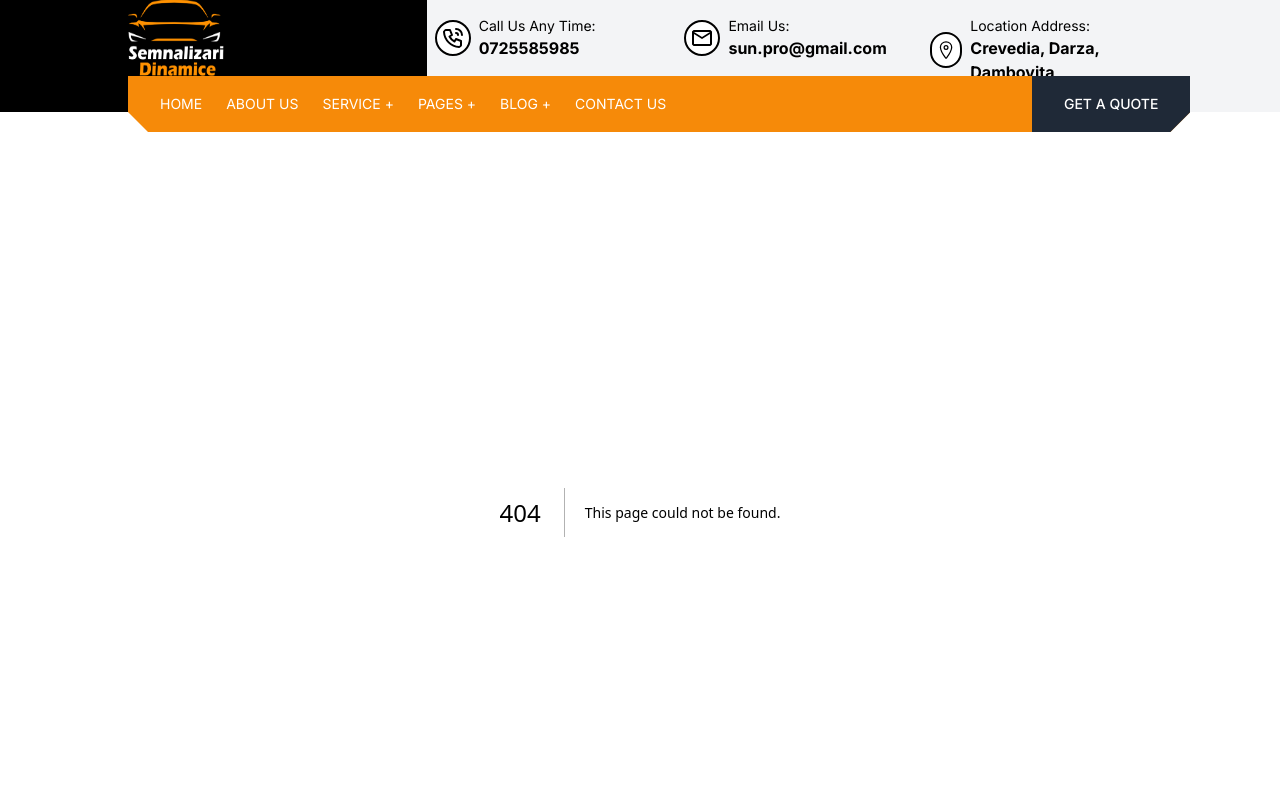
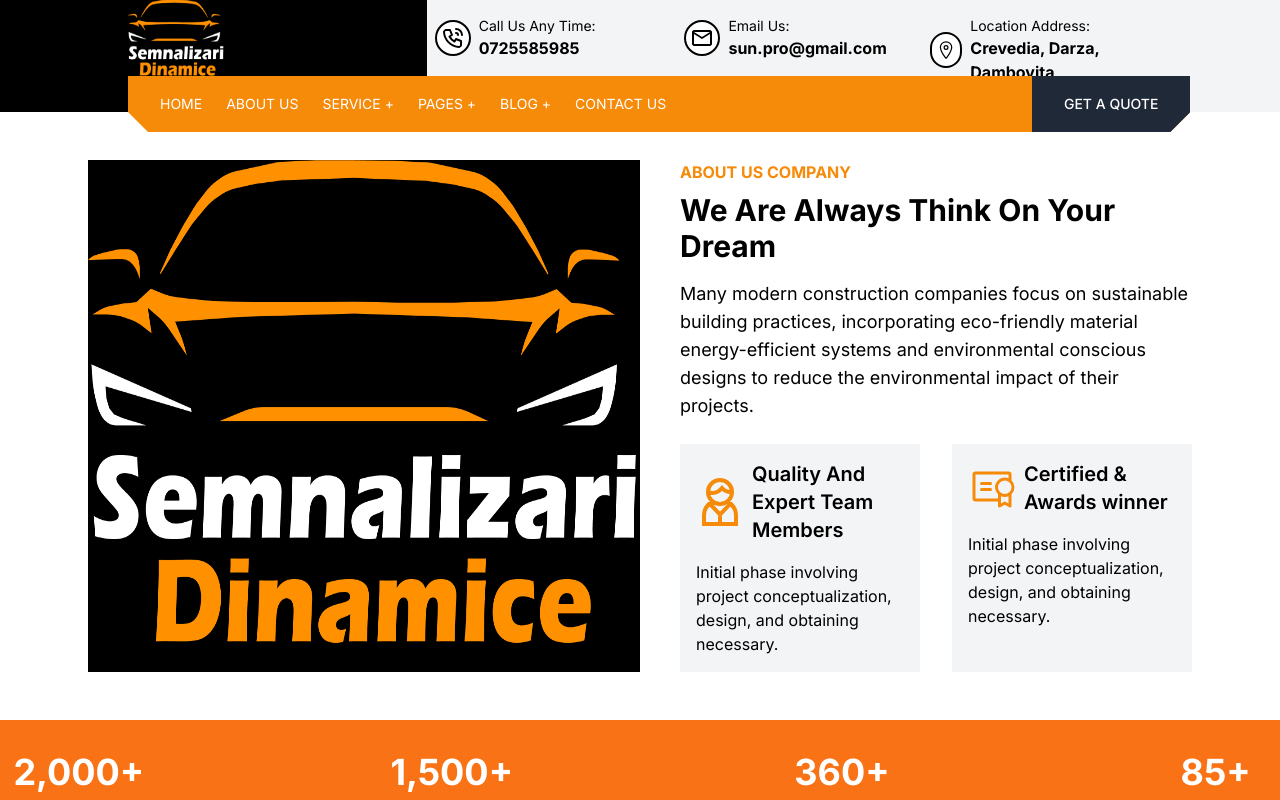
Before and after one commit to mocanuandrei1/sun-pro-2, a Next.js app: page /about in a window 1280 px wide. Before the commit this address had no page. Shown: the top 800 px of the page. Built offline with nearby package versions, Linux system fonts and the light colour scheme.

Commit message:
chore: Update dependencies and add new components for header and footer

```diff
--- a/package.json
+++ b/package.json
@@ -11,6 +11,7 @@
   "dependencies": {
     "next": "14.2.5",
     "react": "^18",
+    "react-countup": "^6.5.3",
     "react-dom": "^18",
     "react-icons": "^5.2.1",
     "react-select": "^5.8.0"
--- /dev/null
+++ b/src/app/about/page.js
@@ -0,0 +1,12 @@
+import AboutStatistics from "@/components/AboutStatistics";
+import AboutUs from "@/components/AboutUs";
+import React from "react";
+
+export default function page() {
+  return (
+    <div>
+      <AboutUs />
+      <AboutStatistics />
+    </div>
+  );
+}
--- a/src/app/globals.css
+++ b/src/app/globals.css
@@ -40,3 +40,17 @@
 .animate-experience {
   animation: experience 1.5s ease-in-out forwards;
 }
+
+/* styles/globals.css */
+@keyframes rotateY {
+  from {
+    transform: rotateY(0deg);
+  }
+  to {
+    transform: rotateY(360deg);
+  }
+}
+
+.rotate-y {
+  animation: rotateY 1s linear forwards;
+}
--- /dev/null
+++ b/src/components/AboutStatistics.js
@@ -0,0 +1,48 @@
+"use client";
+import React from "react";
+import CountUp from "react-countup";
+
+export default function AboutStatistics() {
+  return (
+    <div className="bg-orange-500 text-white py-8">
+      <div className="container mx-auto flex justify-between">
+        <div className="text-center">
+          <CountUp
+            end={2000}
+            duration={3}
+            suffix="+"
+            className="text-4xl font-bold"
+          />
+          <p className="mt-2 text-lg">Project Completed</p>
+        </div>
+        <div className="text-center">
+          <CountUp
+            end={1500}
+            duration={3}
+            suffix="+"
+            className="text-4xl font-bold"
+          />
+          <p className="mt-2 text-lg">Customer Satisfied</p>
+        </div>
+        <div className="text-center">
+          <CountUp
+            end={360}
+            duration={3}
+            suffix="+"
+            className="text-4xl font-bold"
+          />
+          <p className="mt-2 text-lg">Expert Team Members</p>
+        </div>
+        <div className="text-center">
+          <CountUp
+            end={85}
+            duration={3}
+            suffix="+"
+            className="text-4xl font-bold"
+          />
+          <p className="mt-2 text-lg">Awards Winner</p>
+        </div>
+      </div>
+    </div>
+  );
+}
--- /dev/null
+++ b/src/components/AboutUs.js
@@ -0,0 +1,87 @@
+"use client";
+import Image from "next/image";
+import { GrUserManager } from "react-icons/gr";
+import { PiCertificate } from "react-icons/pi";
+import { useState } from "react";
+
+export default function AboutUs() {
+  const [rotateIcon, setRotateIcon] = useState(null);
+
+  const handleMouseEnter = (icon) => {
+    setRotateIcon(icon);
+  };
+
+  const handleAnimationEnd = () => {
+    setRotateIcon(null);
+  };
+
+  return (
+    <div className="grid grid-cols-2 p-12">
+      <div className="pr-10">
+        <Image
+          src="/Logo.png"
+          alt="Renovation"
+          width={500}
+          height={500}
+          className="mx-10 bg-black w-full h-full"
+        />
+      </div>
+      <div className="mx-10">
+        <h1 className="text-[#f68a09] font-bold mb-2">ABOUT US COMPANY</h1>
+        <h2 className="text-3xl font-bold mb-4">
+          We Are Always Think On Your Dream
+        </h2>
+        <p className="text-lg mb-6">
+          Many modern construction companies focus on sustainable building
+          practices, incorporating eco-friendly material energy-efficient
+          systems and environmental conscious designs to reduce the
+          environmental impact of their projects.
+        </p>
+
+        <div className="grid grid-cols-2">
+          <div className="bg-gray-100 mr-4 p-4">
+            <div className="flex items-center mb-4">
+              <div
+                className={`text-5xl text-[#f68a09] ${
+                  rotateIcon === "userManager" ? "rotate-y" : ""
+                }`}
+                onMouseEnter={() => handleMouseEnter("userManager")}
+                onAnimationEnd={handleAnimationEnd}
+              >
+                <GrUserManager />
+              </div>
+              <h3 className="text-xl font-semibold ml-2">
+                Quality And Expert Team Members
+              </h3>
+            </div>
+            <p>
+              Initial phase involving project conceptualization, design, and
+              obtaining necessary.
+            </p>
+          </div>
+
+          <div className="bg-gray-100 ml-4 p-4">
+            <div className="flex items-center mb-4">
+              <div
+                className={`text-5xl text-[#f68a09] ${
+                  rotateIcon === "certificate" ? "rotate-y" : ""
+                }`}
+                onMouseEnter={() => handleMouseEnter("certificate")}
+                onAnimationEnd={handleAnimationEnd}
+              >
+                <PiCertificate />
+              </div>
+              <h3 className="text-xl font-semibold ml-2">
+                Certified & Awards winner
+              </h3>
+            </div>
+            <p>
+              Initial phase involving project conceptualization, design, and
+              obtaining necessary.
+            </p>
+          </div>
+        </div>
+      </div>
+    </div>
+  );
+}
--- a/src/components/Services/ServicesGetInTouch.js
+++ b/src/components/Services/ServicesGetInTouch.js
@@ -34,6 +34,7 @@ export default function ServicesGetInTouch() {
       color: "gray",
     }),
   };
+
   return (
     <section className="bg-white p-10">
       <div className="grid grid-cols-2 gap-10 items-center">
```
Also changed, not shown: 1 other file (tests, documents, lock files or other folders).
